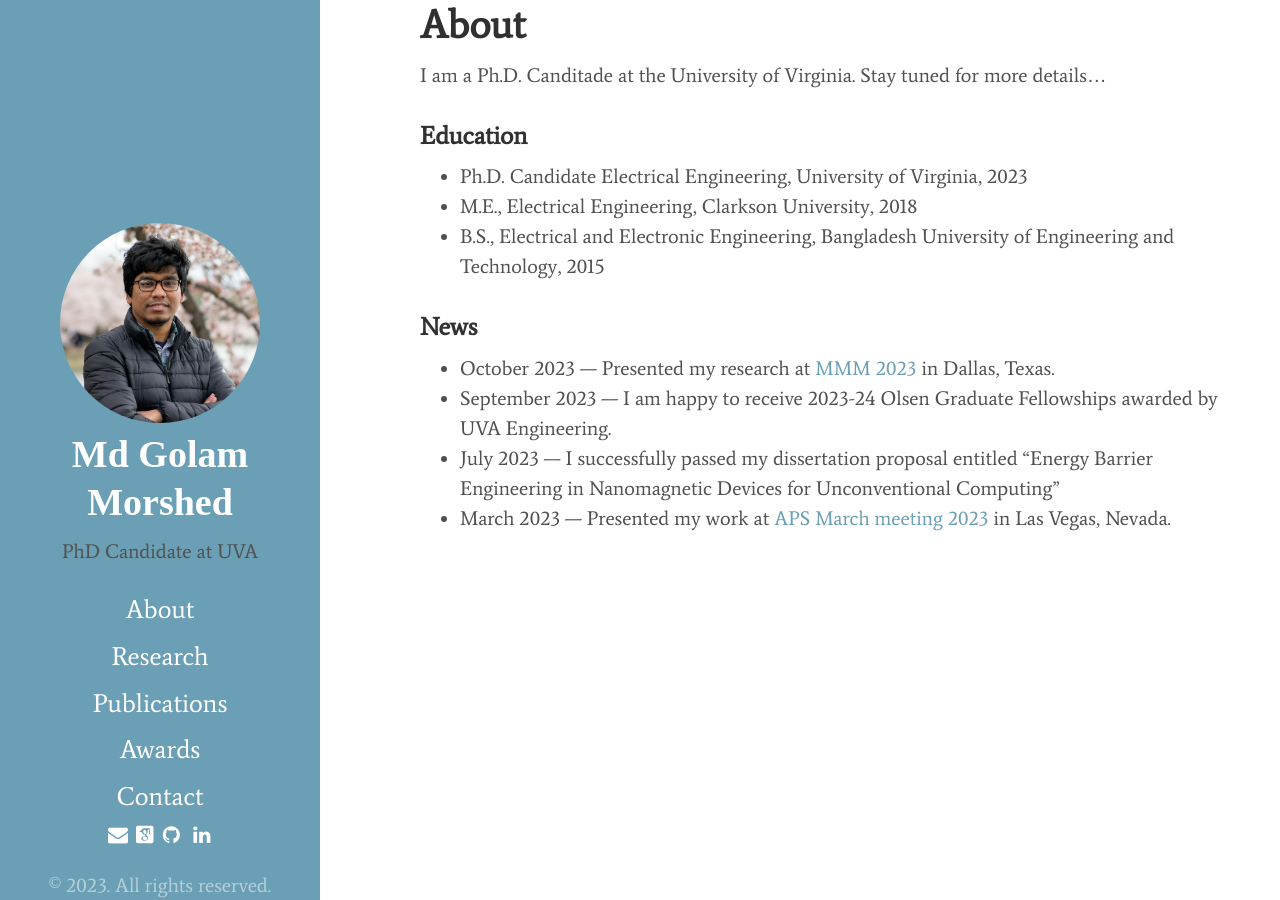
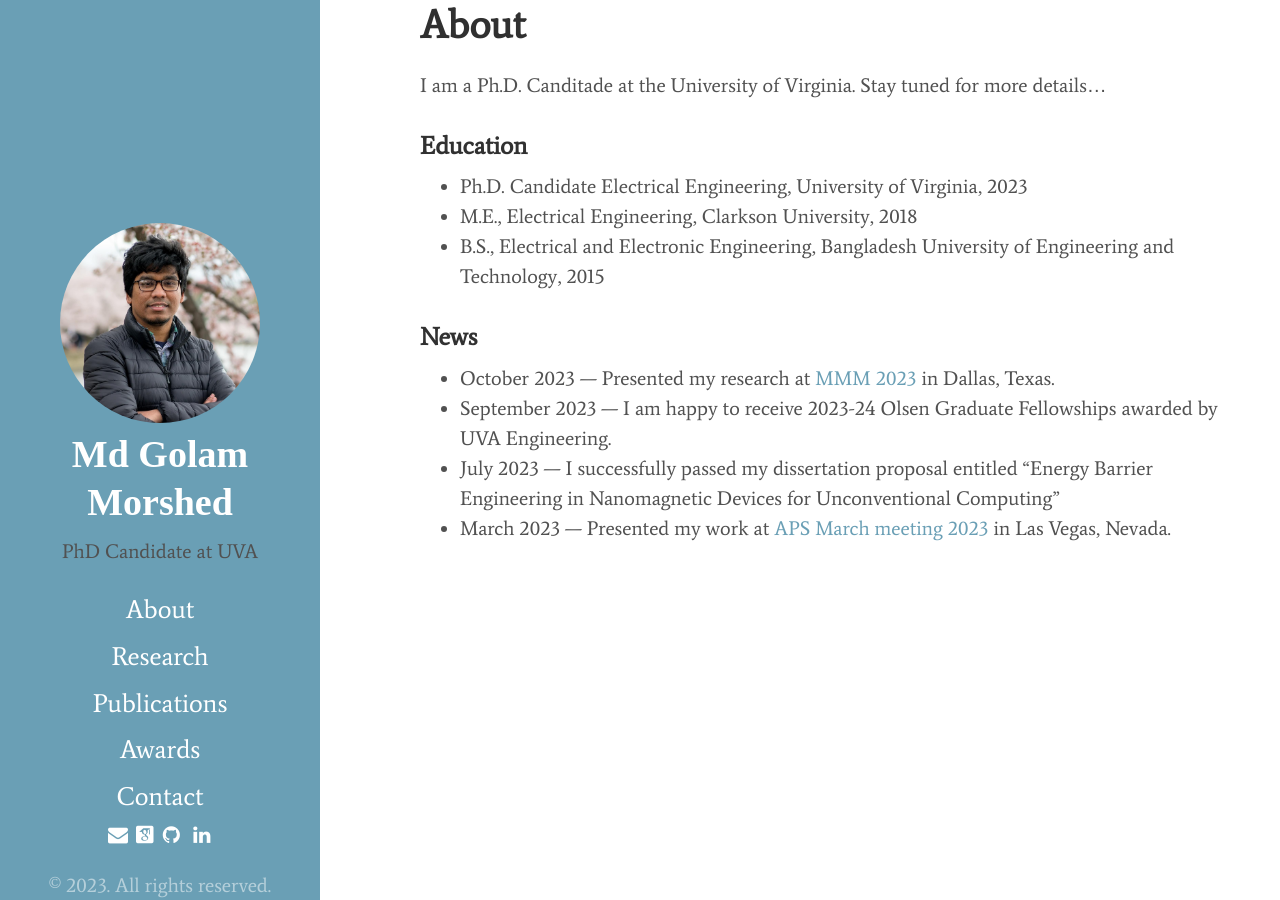
Before and after one commit to mgmorshed/mgmorshed.github.io, a Jekyll site: the page built from index.md, in a window 1280 px wide. Built offline with Jekyll 4.4.1, drawn with Linux system fonts in a browser that asks for light colours; cached includes are drawn as plain includes; some web fonts are replaced.

Commit message:
Add files via upload

```diff
--- a/_layouts/page.html
+++ b/_layouts/page.html
@@ -1,8 +1,27 @@
 ---
 layout: default
 ---
+<!-- page.html -->
+<div class="post">
 
-<div class="page">
-  <h1 class="page-title">{{ page.title }}</h1>
-  {{ content }}
+  <header class="post-header">
+    <h1 class="post-title">{{ page.title }}</h1>
+    <p class="post-description">{{ page.description }}</p>
+  </header>
+
+  <article>
+    {{ content }}
+  </article>
+
+  {%- if page.related_publications != null and page.related_publications.size > 0 -%}
+  {% assign publications = page.related_publications | replace: ", ", "," | split: "," | join: "|" %}
+  <h2>References</h2>
+  <div class="publications">
+    {% bibliography -f {{ site.scholar.bibliography }} -q @*[key^={{ publications }}]* %}
+  </div>
+  {%- endif %}
+
+  {%- if site.giscus and page.giscus_comments -%}
+    {% include giscus.html %}
+  {%- endif -%}
 </div>
```
